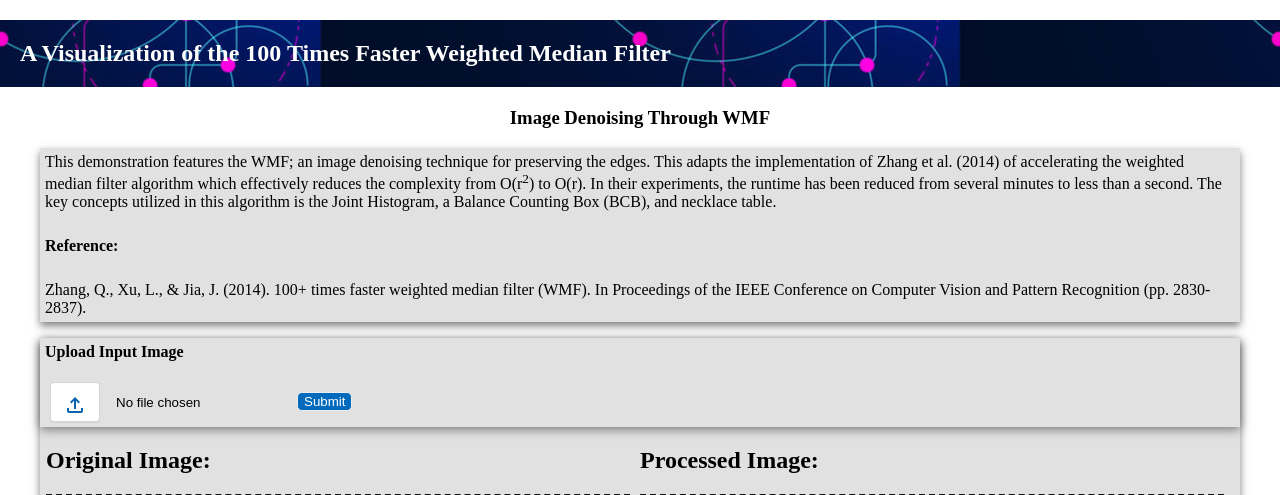
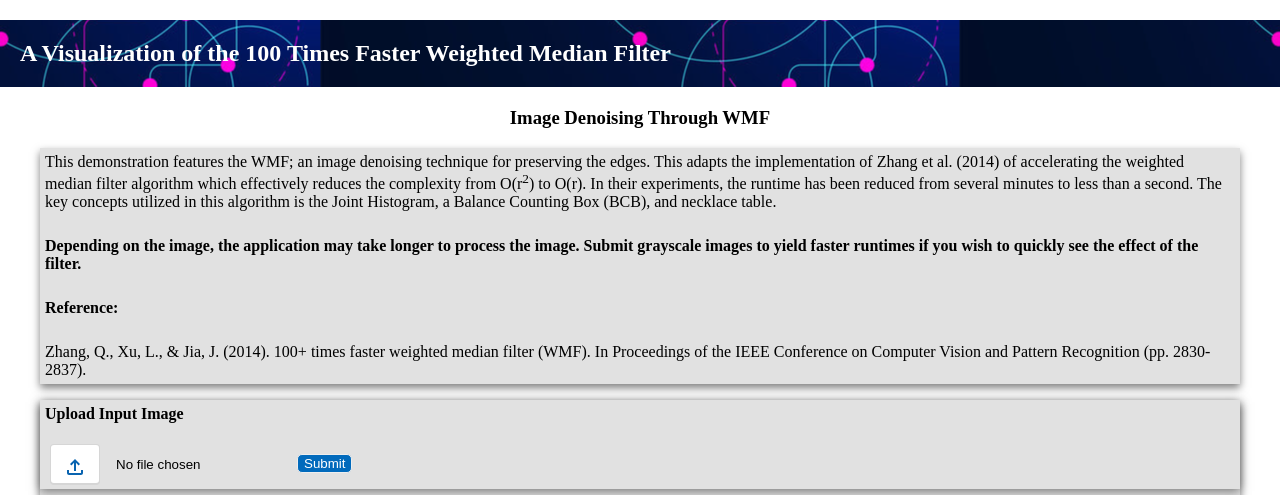
Before and after one commit to AureliusLim/Improved_WMF, a Flask app: page / in a window 1280 px wide. Shown: the top 495 px of the page. Run offline with Flask 3, Linux system fonts and the light colour scheme.

Commit message:
Update startpage.html

```diff
--- a/source/templates/startpage.html
+++ b/source/templates/startpage.html
@@ -5,6 +5,8 @@
     <h3 id="title_intro">Image Denoising Through WMF</h3>
 <div class="main_container">
     <p>This demonstration features the WMF; an image denoising technique for preserving the edges. This adapts the implementation of Zhang et al. (2014) of accelerating the weighted median filter algorithm which effectively reduces the complexity from O(r<sup>2</sup>) to O(r). In their experiments, the runtime has been reduced from several minutes to less than a second. The key concepts utilized in this algorithm is the Joint Histogram, a Balance Counting Box (BCB), and necklace table.</p>
+    <p><b>Depending on the image, the application may take longer to process the image. Submit grayscale images to yield faster runtimes if you wish to quickly see the effect of the filter.</b></p>
+
     <p><b>Reference:</b></p>
     <p>Zhang, Q., Xu, L., & Jia, J. (2014). 100+ times faster weighted median filter (WMF). In Proceedings of the IEEE Conference on Computer Vision and Pattern Recognition (pp. 2830-2837).</p>
 </div>
```
